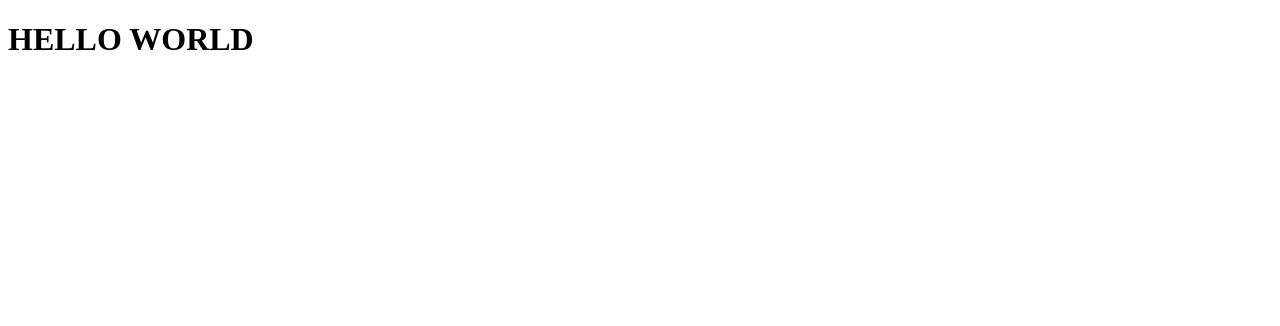
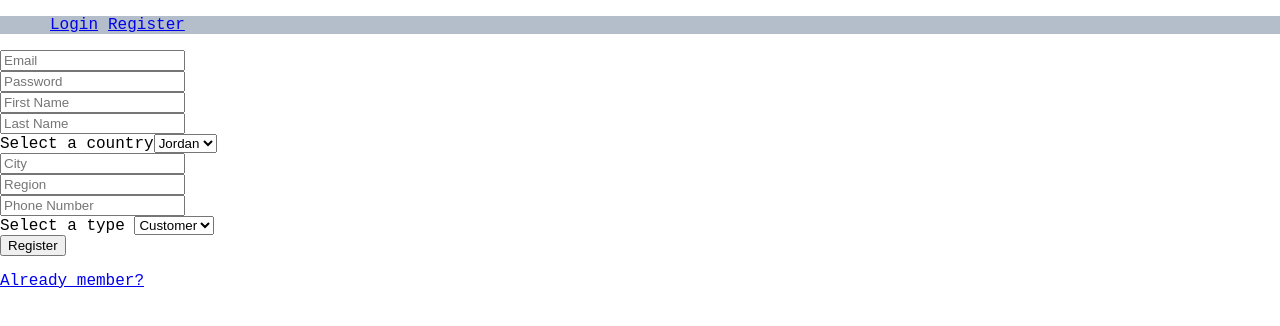
Before and after one commit to Rama-Qandeel/Project-5, a React (Create React App) app in the folder front-end/: page /register in a window 1280 px wide. Shown: the top 326 px of the page. Built offline with nearby package versions, Linux system fonts and the light colour scheme; the HTML template or start-up script is replaced by a standard one.

Commit message:
create req for stores and render in home page

```diff
--- a/front-end/src/App.css
+++ b/front-end/src/App.css
@@ -0,0 +1,56 @@
+
+* {
+  box-sizing: border-box;
+}
+
+body {
+  font-family: "Courier New", Courier, monospace;
+  margin: 0;
+}
+
+.store-container {
+  display: flex;
+  justify-content: center;
+  flex-wrap: wrap;
+}
+.store {
+  position: relative;
+  margin: 1rem;
+  width: 50px;
+  min-width: 300px;
+}
+.store:hover{
+  background-color: rgb(236, 238, 241);
+  border: 5px solid,wheat;
+}
+
+.store img {
+  max-width: 100%;
+}
+.store-info  {
+  display: flex;
+  padding: 10px;
+  align-items: center;
+}
+
+.navheader {
+  margin-top: 10px;
+  color: black !important;
+  background-color: #b3beca !important;
+}
+
+.PageHeading {
+  margin-top: 10px;
+  margin-bottom: 10px;
+  color: black !important;
+}
+.navbar-nav{
+display: flex;
+
+}
+
+.nav-item{
+text-decoration: none;
+list-style: none;
+margin-left:10px ;
+}
--- a/front-end/src/App.js
+++ b/front-end/src/App.js
@@ -1,7 +1,11 @@
 import React, { Component } from 'react';
+import { BrowserRouter as Router , Route, Link } from "react-router-dom";
 import './App.css';
-
-// Class component
+import Register from './components/Register';
+import Login from "./components/Login";
+import Home from "./components/Home"
+import Header from "./components/Header"
+import Store from "./components/Store"
 export default class App extends Component {
   constructor(props) {
     super(props);
@@ -9,9 +13,13 @@ export default class App extends Component {
   }
   render() {
     return (
-      <div>
-        <h1>HELLO WORLD</h1>
-      </div>
+     <Router>
+     <Header/>
+     <Route exact path="/login" render={props => <Login {...props} />} />
+      <Route exact path="/register" render={props => <Register {...props} />} />
+      <Route exact path="/home" render={props => <Home {...props} />} />
+      <Route exact path="/info" render={props => <Store {...props} />} />
+      </Router>
     );
   }
 }
--- /dev/null
+++ b/front-end/src/components/Header.js
@@ -0,0 +1,27 @@
+import React, { Component } from "react";
+import { BrowserRouter as Router, Route, Link } from "react-router-dom";
+
+const Header = () => {
+  return (
+    <div className="container">
+      <nav className=" navheader">
+        <div className="">
+          <ul className="navbar-nav ">
+            <li className="nav-item">
+              <Link to="/Login" className="nav-link">
+                Login
+              </Link>
+            </li>
+            <li className="nav-item">
+              <Link to="/register" className="nav-link">
+                Register
+              </Link>
+            </li>
+          </ul>
+        </div>
+      </nav>
+    </div>
+  );
+};
+
+export default Header;
--- /dev/null
+++ b/front-end/src/components/Home.js
@@ -0,0 +1,45 @@
+import Axios from 'axios'
+import React, { useState,useEffect } from 'react'
+import Store from "./Store";
+import { Link } from "react-router-dom";
+import axios from "axios";
+const Home=()=> {
+const [stores,setStores]=useState([])
+
+    const getAllStores=()=>{
+        axios.get("http://localhost:5000/allstore")
+        .then(response=>{
+            setStores(response.data)
+        }).catch((error) => {
+            console.log("error :", error);
+          });
+    }
+
+   useEffect(() => {
+    getAllStores()
+   }, [])
+
+   const renderStores = stores.map((store) => (
+    <Link
+      className="link"
+      to={{
+        pathname: "/info",
+        state: store,
+      }}
+      style={{ textDecoration: "none" }}
+    >
+      <Store data={store} />
+    </Link>
+  ));
+
+
+
+   return (
+            <div>
+               <div className="store-container">{renderStores}</div>
+            </div>
+        )
+
+}
+
+export default Home
--- /dev/null
+++ b/front-end/src/components/Login.js
@@ -0,0 +1,68 @@
+import React, { useState } from 'react'
+import axios from "axios";
+
+const Login=(props)=> {
+    const [email, setEmail] = useState("");
+    const [password, setPassword] = useState("");
+
+    const handleChange = (event) => {
+        if (event.target.name === "email") {
+          setEmail(event.target.value);
+        }
+        if (event.target.name === "password") {
+          setPassword(event.target.value);
+        }
+    }
+    const handleSubmit = (event) => {
+        const data = {
+          email: email,
+          password: password,
+        };
+        axios
+        .post("http://localhost:5000/login", data)
+        .then((response) => {
+          if (response.data) {
+            //   console.log(response.data);
+              localStorage.setItem("token",response.data)
+            props.history.push("/home");
+          }
+
+        })
+        .catch((error) => {
+            if(error){
+                alert('Invalid User');
+              }
+        });
+    };
+
+
+    return (
+            <div>
+            <div>
+        <input
+          type="email"
+          name="email"
+          placeholder="Email"
+          value={email}
+          onChange={handleChange}
+          required
+        />
+      </div>
+      <div>
+        {" "}
+        <input
+          type="password"
+          name="password"
+          placeholder="Password"
+          value={password}
+          onChange={handleChange}
+          required
+        />
+      </div>
+      <button onClick={handleSubmit}>Login</button>
+            </div>
+        )
+
+}
+
+export default Login
--- /dev/null
+++ b/front-end/src/components/Register.js
@@ -0,0 +1,182 @@
+import React, { useState } from "react";
+import { BrowserRouter as Router , Route, Link } from "react-router-dom";
+
+import axios from "axios";
+const Register = (props) => {
+  const [email, setEmail] = useState("");
+  const [password, setPassword] = useState("");
+  const [firstName, setFirstName] = useState("");
+  const [lastName, setLastName] = useState("");
+  const [address, setAddress] = useState("");
+  const [city, setCity] = useState("");
+  const [region, setRegion] = useState("");
+  const [phoneNumber, setPhoneNumber] = useState("");
+  const [imageProfile, setimageProfile] = useState("");
+  const [roleId, setRoleId] = useState(0);
+  const [paymentId, setPaymentId] = useState(1);
+  const [storeId, setStoreId] = useState(1);
+
+  const handleChange = (event) => {
+    if (event.target.name === "email") {
+      setEmail(event.target.value);
+    }
+    if (event.target.name === "password") {
+      setPassword(event.target.value);
+    }
+    if (event.target.name === "firstName") {
+      setFirstName(event.target.value);
+    }
+    if (event.target.name === "lastName") {
+      setLastName(event.target.value);
+    }
+    if (event.target.name === "address") {
+      setAddress(event.target.value);
+    }
+    if (event.target.name === "city") {
+      setCity(event.target.value);
+    }
+    if (event.target.name === "region") {
+      setRegion(event.target.value);
+    }
+    if (event.target.name === "phoneNumber") {
+      setPhoneNumber(event.target.value);
+    }
+    if (event.target.name === "roleId") {
+      setRoleId(event.target.value);
+    }
+  };
+
+  const handleSubmit = (event) => {
+    const data = {
+      last_name: lastName,
+      first_name: firstName,
+      address: address,
+      city: city,
+      region: region,
+      phone_number: phoneNumber,
+      imageProfile,
+      email: email,
+      password: password,
+      store_id: storeId,
+      payment_id: paymentId,
+      role_id: roleId,
+    };
+    axios
+      .post("http://localhost:5000/register", data)
+      .then((response) => {
+        if (response.data) {
+          props.history.push("/login");
+          alert("create an account");
+        } else {
+          alert("email is already exists");
+        }
+      })
+      .catch((error) => {
+        console.log("error :", error);
+      });
+  };
+
+  return (
+    <div>
+      <div>
+        <input
+          type="email"
+          name="email"
+          placeholder="Email"
+          value={email}
+          onChange={handleChange}
+          required
+        />
+      </div>
+      <div>
+        {" "}
+        <input
+          type="password"
+          name="password"
+          placeholder="Password"
+          value={password}
+          onChange={handleChange}
+          required
+        />
+      </div>
+      <div>
+        {" "}
+        <input
+          type="text"
+          name="firstName"
+          placeholder="First Name"
+          value={firstName}
+          onChange={handleChange}
+          required
+        />
+      </div>
+      <div>
+        {" "}
+        <input
+          type="text"
+          name="lastName"
+          placeholder="Last Name"
+          value={lastName}
+          onChange={handleChange}
+          required
+        />
+      </div>
+
+      <div>
+        {" "}
+        <label htmlFor="address"> Select a country</label>
+        <select name="address" id="address" onClick={handleChange}>
+          <option value="Jordan">Jordan</option>
+        </select>
+      </div>
+      <div>
+        <input
+          type="text"
+          name="city"
+          placeholder="City"
+          value={city}
+          onChange={handleChange}
+          required
+        />
+      </div>
+      <div>
+        {" "}
+        <input
+          type="text"
+          name="region"
+          placeholder="Region"
+          value={region}
+          onChange={handleChange}
+          required
+        />
+      </div>
+      <div>
+        {" "}
+        <input
+          type="text"
+          name="phoneNumber"
+          placeholder="Phone Number"
+          value={phoneNumber}
+          onChange={handleChange}
+          required
+        />
+      </div>
+      <div>
+        <label htmlFor="roleId"> Select a type </label>
+        <select name="roleId" id="roleId" onClick={handleChange}>
+          <option value="1">Customer</option>
+          <option value="2">Merchant</option>
+          <option value="3">Delivery</option>
+        </select>
+      </div>
+      <div>
+        <button onClick={handleSubmit}>Register</button>
+      </div>
+      <Link to="/login">
+      <div><p>Already member?</p></div>
+      </Link>
+    </div>
+  );
+};
+
+export default Register;
--- /dev/null
+++ b/front-end/src/components/Store.js
@@ -0,0 +1,19 @@
+import React from "react";
+
+const Store = (props) => {
+  // console.log(props.data);
+  const {store_name,store_pic,store_category} = props.data;
+
+  return (
+    <div className="store">
+      <img src={store_pic} alt={store_name} />
+      <div className="store-info">
+        <h3>{store_name}</h3>
+      </div>
+    <div><p>{store_category}</p></div>
+      </div>
+
+  );
+};
+
+export default Store;
```
Also changed, not shown: 2 other files (tests, documents, lock files or other folders).
